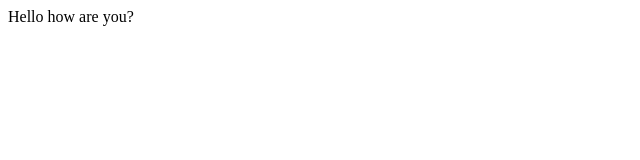
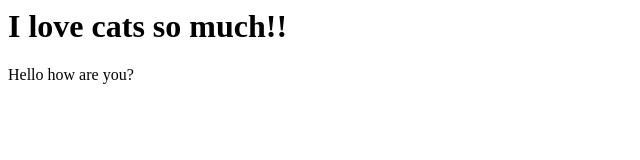
Before and after one commit to NaomiNeptune/testingit, a plain HTML site: page index.html in a window 1280 px wide. Shown: the whole page, without its empty margins (0-640 px from the left). Drawn offline with Linux system fonts and the light colour scheme.

Commit message:
initialcommit

```diff
--- a/index.html
+++ b/index.html
@@ -6,6 +6,7 @@
     <title>Document</title>
 </head>
 <body>
+    <h1>I love cats so much!!</h1>
     <p>Hello how are you?</p>
 </body>
 </html>
```
